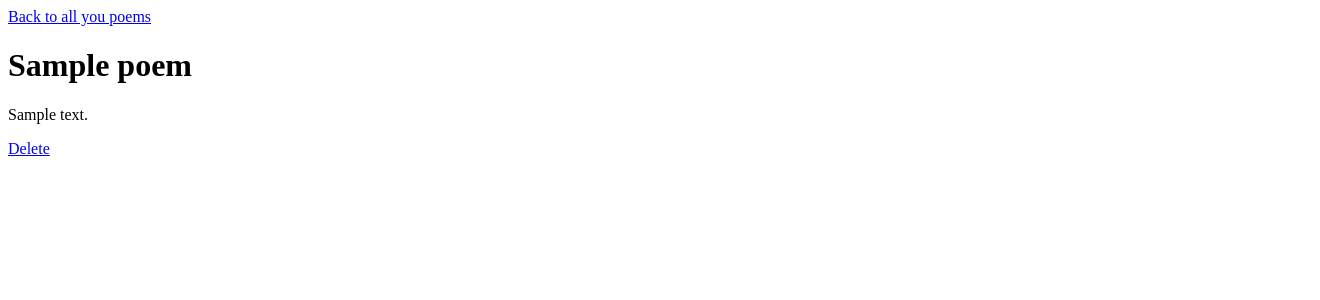
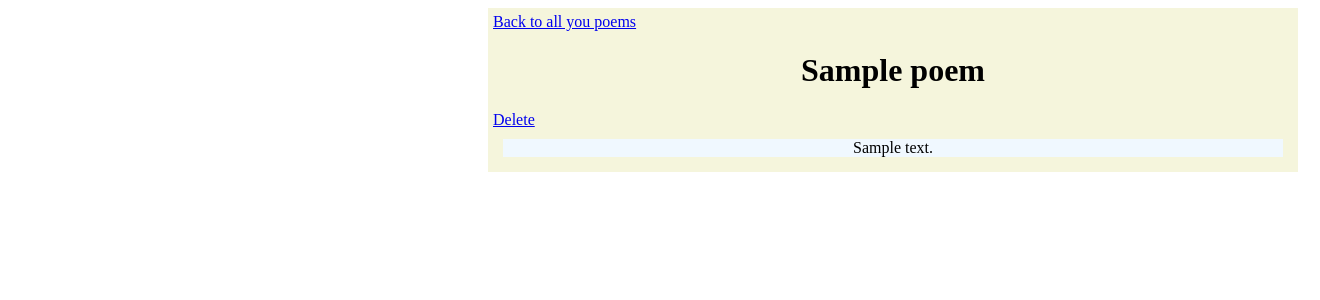
Before and after one commit to stenbra/cybersecurity-Project1, a Django app: page /poems/1/ in a window 1320 px wide. Shown: the top 300 px of the page. Run offline with Django 3.2, Linux system fonts and the light colour scheme; the first user in the database is signed in; tables that the repository leaves empty hold one stand-in row (Sample ...).

Commit message:
ui changes

```diff
--- a/pages/templates/pages/login.html
+++ b/pages/templates/pages/login.html
@@ -4,12 +4,14 @@
       <title>{{ poem.title }}</title>
   </head>
   <body>
+    <div style="margin-left: 30em;width: 800px;">
     <h2>Login</h2>
     <form method="post">
       {% csrf_token %}
       {{ form.as_p }}
       <button type="submit">Login</button>
     </form>
+  </div>
   </body>
 
 </html>
--- a/pages/templates/pages/poem.html
+++ b/pages/templates/pages/poem.html
@@ -6,12 +6,14 @@
 
 
     <body>
+        <div style="margin-left: 30em;width: 800px;background-color: beige; padding: 5px;">
         {% block content %}
         <a href="/">Back to all you poems</a>
-        <h1>{{ poem.title }}</h1>
-        <p>{{ poem.content|safe  }}</p>
+        <h1 style="text-align: center;">{{ poem.title }}</h1>
         <a href="/poems/{{poem.id}}/delete" role="button" class="secondary">Delete</a>
+        <p style="background-color: aliceblue;margin: 10px;text-align: center;">{{ poem.content|safe  }}</p>
         {% endblock %}
+        </div>
     </body>
 
 </html>
```
